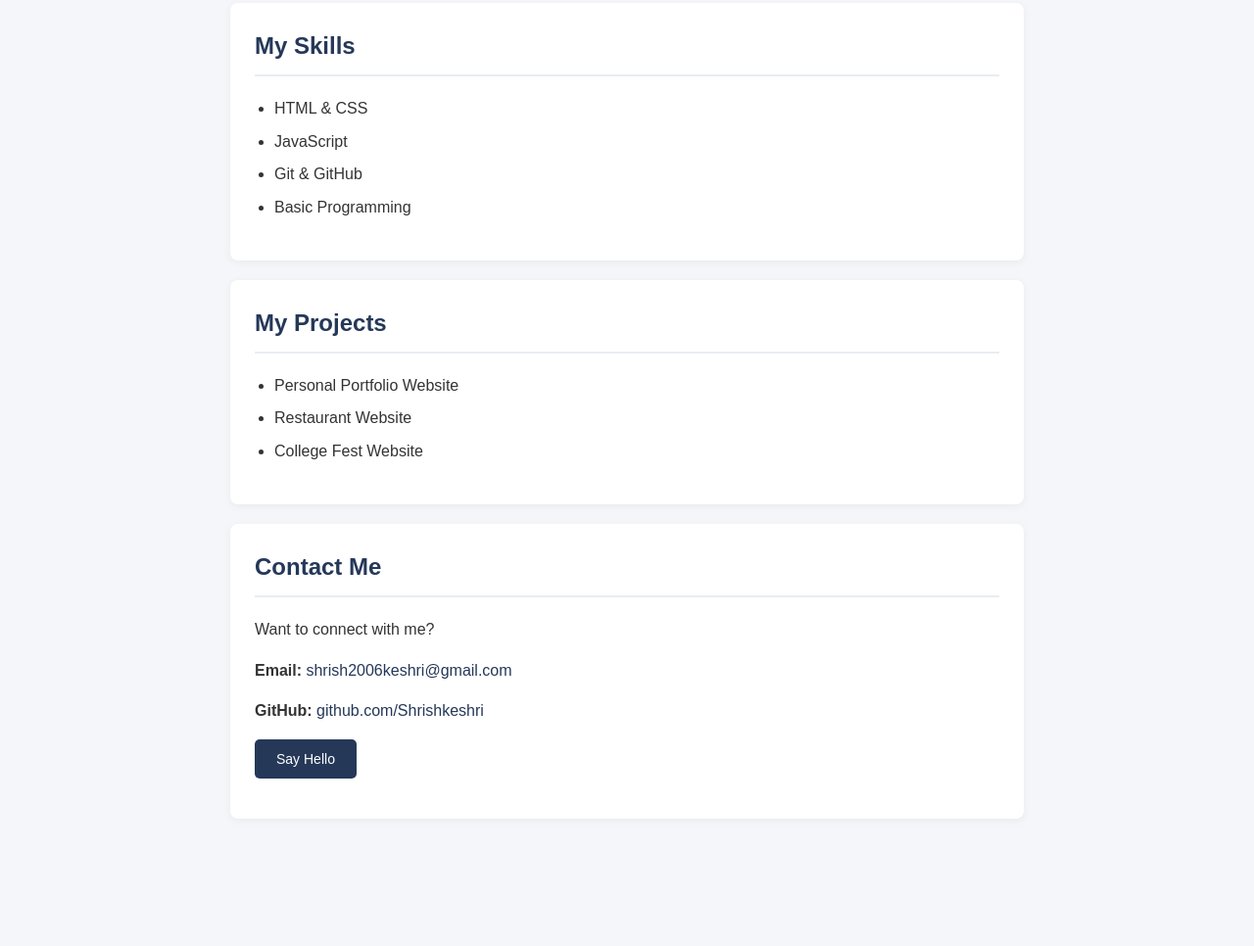
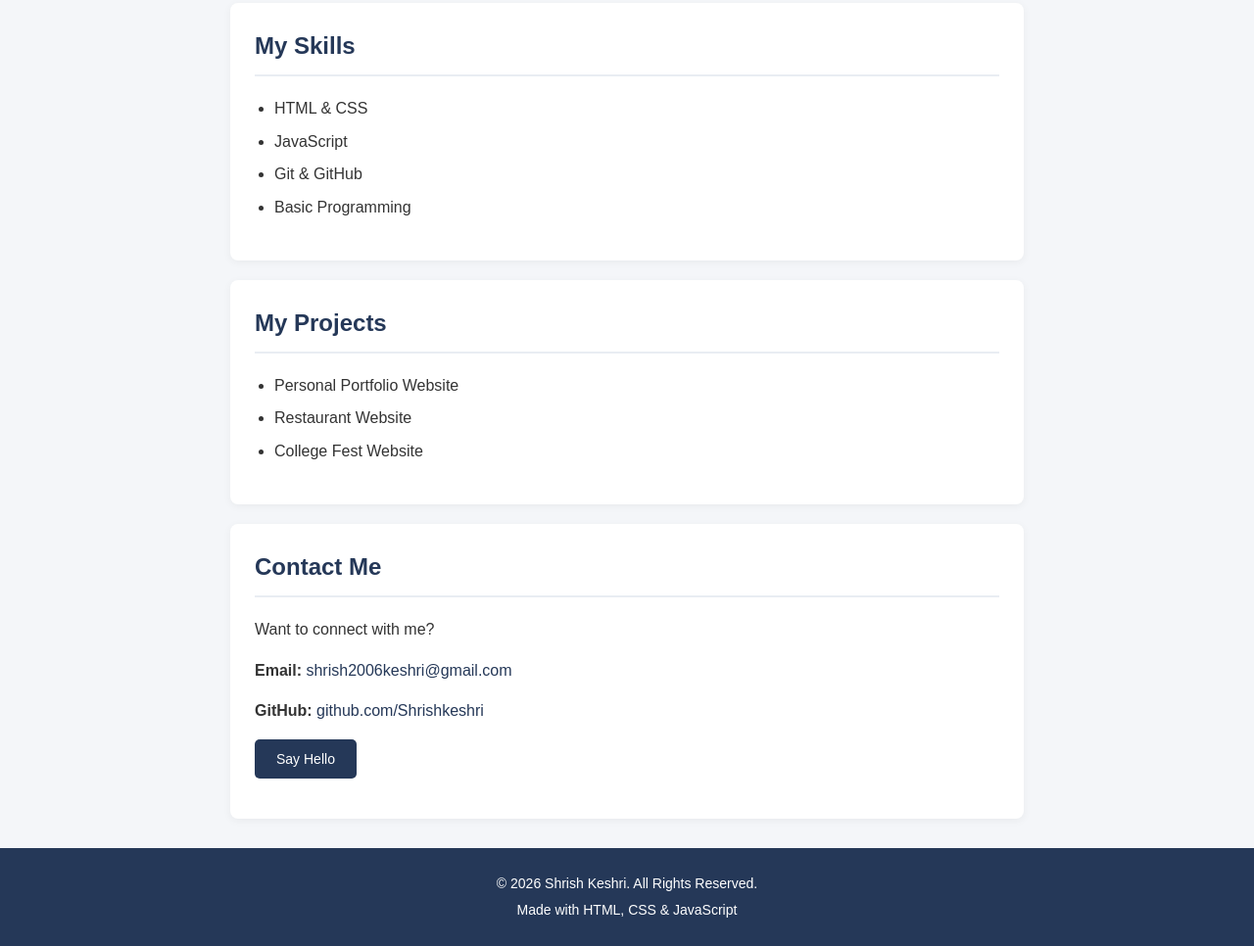
Before and after one commit to Shrishkeshri/GitHub-practical-test-, a plain HTML site: page index.html in a window 1280 px wide. Shown: the part 534-1500 px from the top of the page at 98% size. Before the commit the page ends 1400 px from the top, so only its background shows below. Drawn offline with Linux system fonts and the light colour scheme.

Commit message:
Add footer to portfolio website

```diff
--- a/index.html
+++ b/index.html
@@ -77,7 +77,10 @@
 </section>
 
     </main>
-
+<footer>
+    <p>&copy; 2026 Shrish Keshri. All Rights Reserved.</p>
+    <p>Made with HTML, CSS & JavaScript</p>
+</footer>
     <script src="script.js"></script>
 </body>
 </html>
--- a/style.css
+++ b/style.css
@@ -108,3 +108,15 @@ html {
     color: #3d5a80;
     text-decoration: underline;
 }
+footer {
+    background-color: #253858;
+    color: white;
+    text-align: center;
+    padding: 20px;
+    margin-top: 30px;
+}
+
+footer p {
+    margin: 5px 0;
+    font-size: 14px;
+}
```
